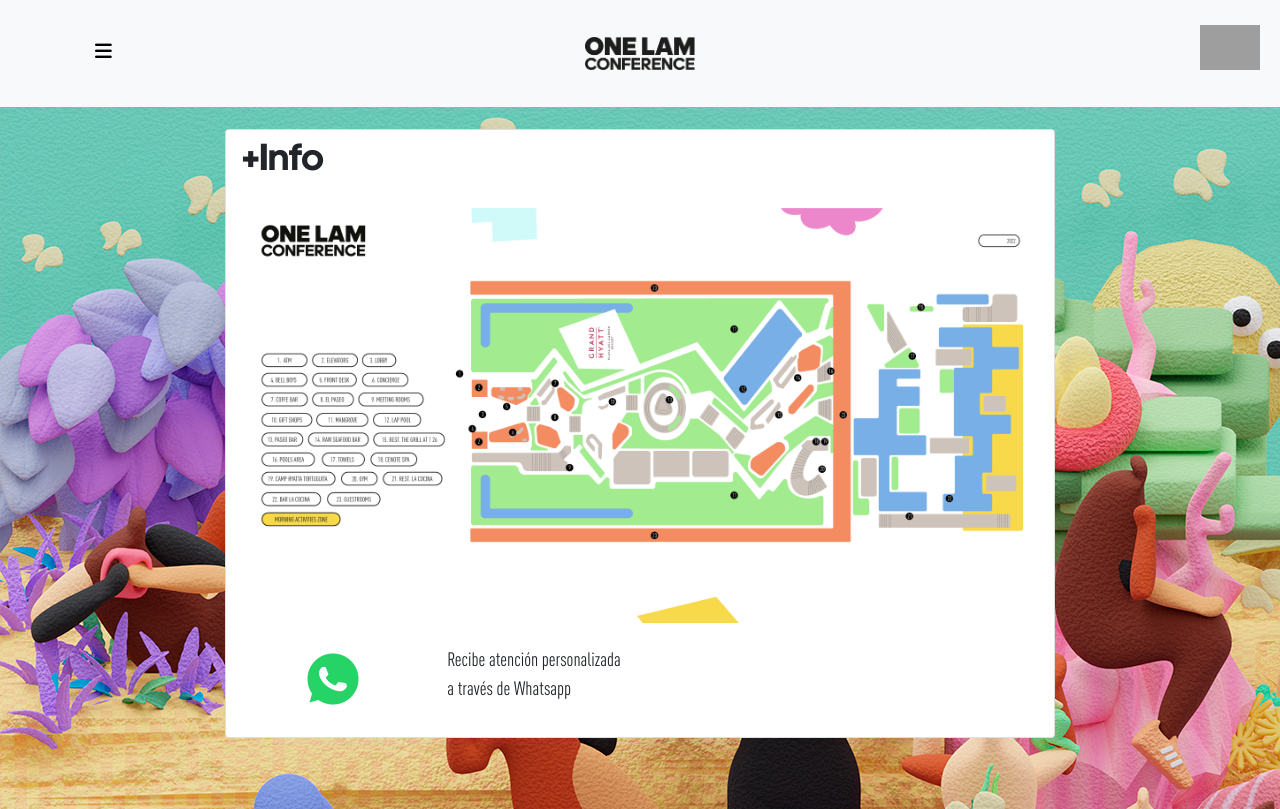
After one commit to modulor/one-lam, a CodeIgniter app: page /one-lam/more in a window 1280 px wide. The commit adds this page. Run offline with CodeIgniter, Linux system fonts and the light colour scheme; data that the repository does not hold is empty; some libraries are stand-ins or nearby versions; some web fonts are replaced; grey boxes are pictures that could not be loaded.

Commit message:
Mas info

```diff
--- /dev/null
+++ b/application/controllers/More.php
@@ -0,0 +1,13 @@
+<?php
+
+class More extends CI_Controller
+{
+  public function index()
+  {
+    $data = array(
+      'view' => 'more/more_index_view',
+    );
+
+    $this->load->view('landing/landing_view', $data);
+  }
+}
--- /dev/null
+++ b/application/views/more/more_index_view.php
@@ -0,0 +1,28 @@
+<main class="container-fluid bg-experiences pt-4">
+  <div class="row">
+    <div class="col-12 col-md-8 offset-md-2">
+      <div class="card">
+        <div class="card-body pt-2">
+          <h1 class="mb-4">+Info</h1>
+          <div class="d-block d-sm-none mb-4">
+            <img src="<?php echo base_url('assets/images/map-mobile.jpeg') ?>" alt="map" class="img-fluid">
+          </div>
+          <div class="d-none d-sm-block mb-4">
+            <img src="<?php echo base_url('assets/images/map-desktop.jpeg') ?>" alt="map" class="img-fluid">
+          </div>
+          <div class="row">
+            <div class="col-3 text-center">
+              <a href="<?php echo base_url('more') ?>">
+                <img src="<?php echo base_url('assets/images/icon-whatsapp.png') ?>" alt="whatsapp" width="64">
+              </a>
+            </div>
+            <div class="col-9">
+              <p>Recibe atención personalizada<br>
+                a través de Whatsapp</p>
+            </div>
+          </div>
+        </div>
+      </div>
+    </div>
+  </div>
+</main>
--- a/assets/css/landing.css
+++ b/assets/css/landing.css
@@ -224,7 +224,7 @@ a.experience-link:hover {
 
   main.bg-experiences {
     background-image: url("../images/bg/bg-experiences-mobile.jpeg");
-    height: 88vh;
+    height: 100%;
     width: 100%;
   }
 }
```
Also changed, not shown: assets/images/icon-whatsapp.png (added), assets/images/map-desktop.jpeg (added), assets/images/map-mobile.jpeg (added).
